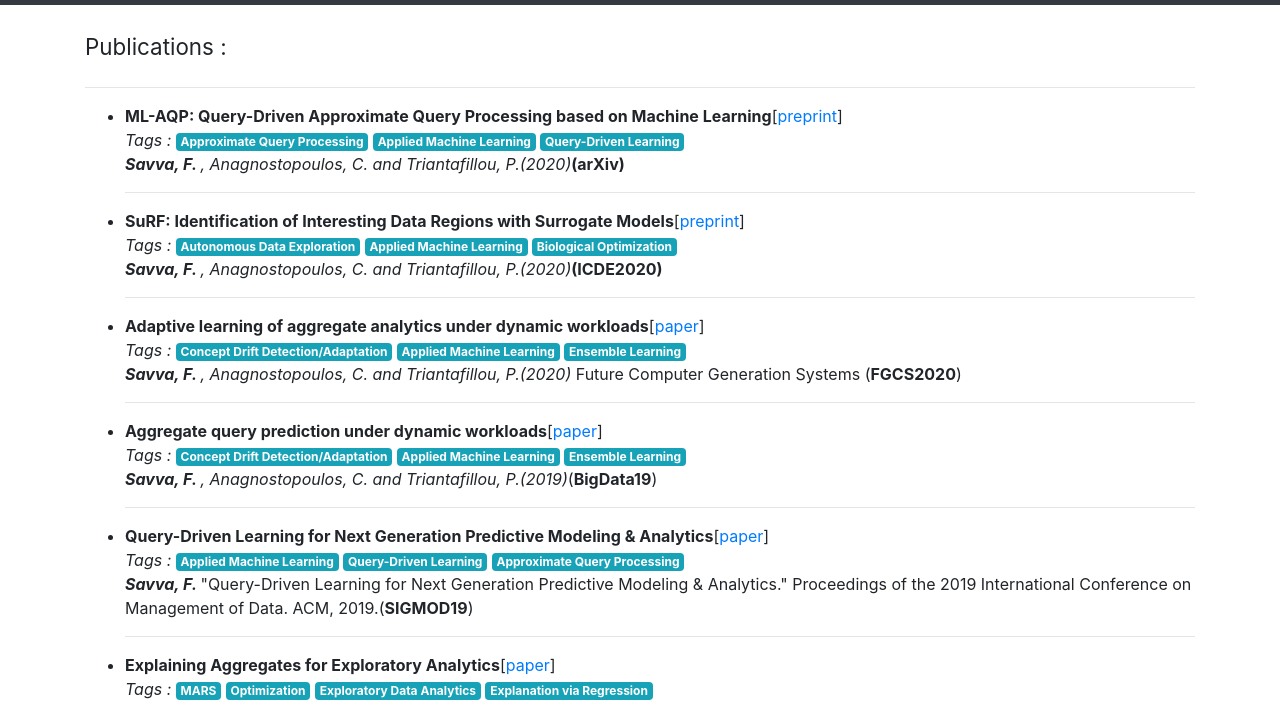
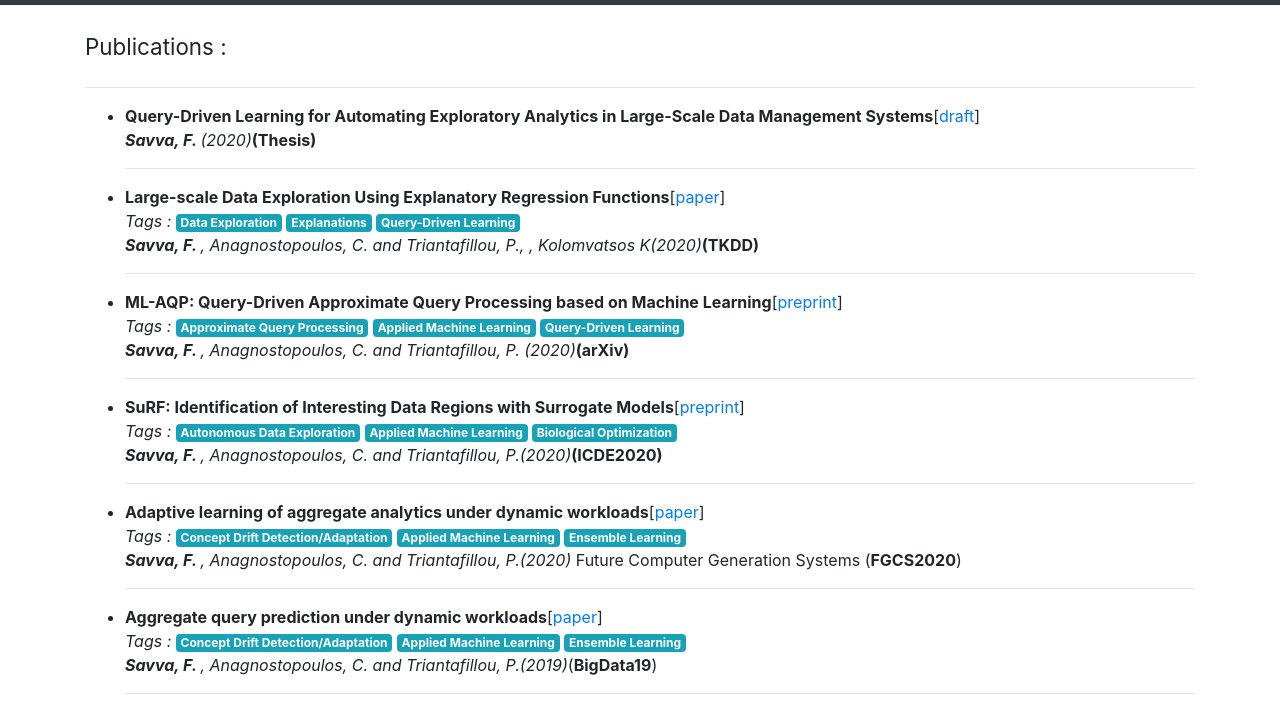
Before and after one commit to Skeftical/skeftical.github.io, a website: page pages/publications.html in a window 1280 px wide. Shown: the part 51-756 px from the top of the page. Drawn offline with Linux system fonts and the light colour scheme.

Commit message:
added thesis draft

```diff
--- a/pages/publications.html
+++ b/pages/publications.html
@@ -69,12 +69,25 @@
         <hr/>
         <ul>
           <li>
+            <strong>Query-Driven Learning for Automating Exploratory Analytics in Large-Scale Data Management Systems</a></strong>[<a href="../pdfs/FotisSavva-Thesis-02102020_draft.pdf">draft</a>]
+             </br>
+            <i><b>Savva, F. </b>(2020)</i><b>(Thesis)</b>
+            <hr />
+          <li>
+            <strong>Large-scale Data Exploration Using Explanatory Regression Functions</a></strong>[<a href="https://dl.acm.org/doi/abs/10.1145/3410448">paper</a>]<br /><i>Tags :</i>
+              <span class="badge badge-info">Data Exploration</span>
+               <span class="badge badge-info">Explanations</span>
+                <span class="badge badge-info">Query-Driven Learning</span>
+             </br>
+            <i><b>Savva, F. </b>, Anagnostopoulos, C. and Triantafillou, P., , Kolomvatsos K(2020)</i><b>(TKDD)</b>
+            <hr />
+          <li>
         <strong>ML-AQP: Query-Driven Approximate Query Processing based on Machine Learning</a></strong>[<a href="https://arxiv.org/abs/2003.06613">preprint</a>]<br /><i>Tags :</i>
           <span class="badge badge-info">Approximate Query Processing</span>
            <span class="badge badge-info">Applied Machine Learning</span>
             <span class="badge badge-info">Query-Driven Learning</span>
          </br>
-        <i><b>Savva, F. </b>, Anagnostopoulos, C. and Triantafillou, P.(2020)</i><b>(arXiv)</b>
+        <i><b>Savva, F. </b>, Anagnostopoulos, C. and Triantafillou, P. (2020)</i><b>(arXiv)</b>
         <hr />
       </li>
           <li>
```
Also changed, not shown: 1 other file.
